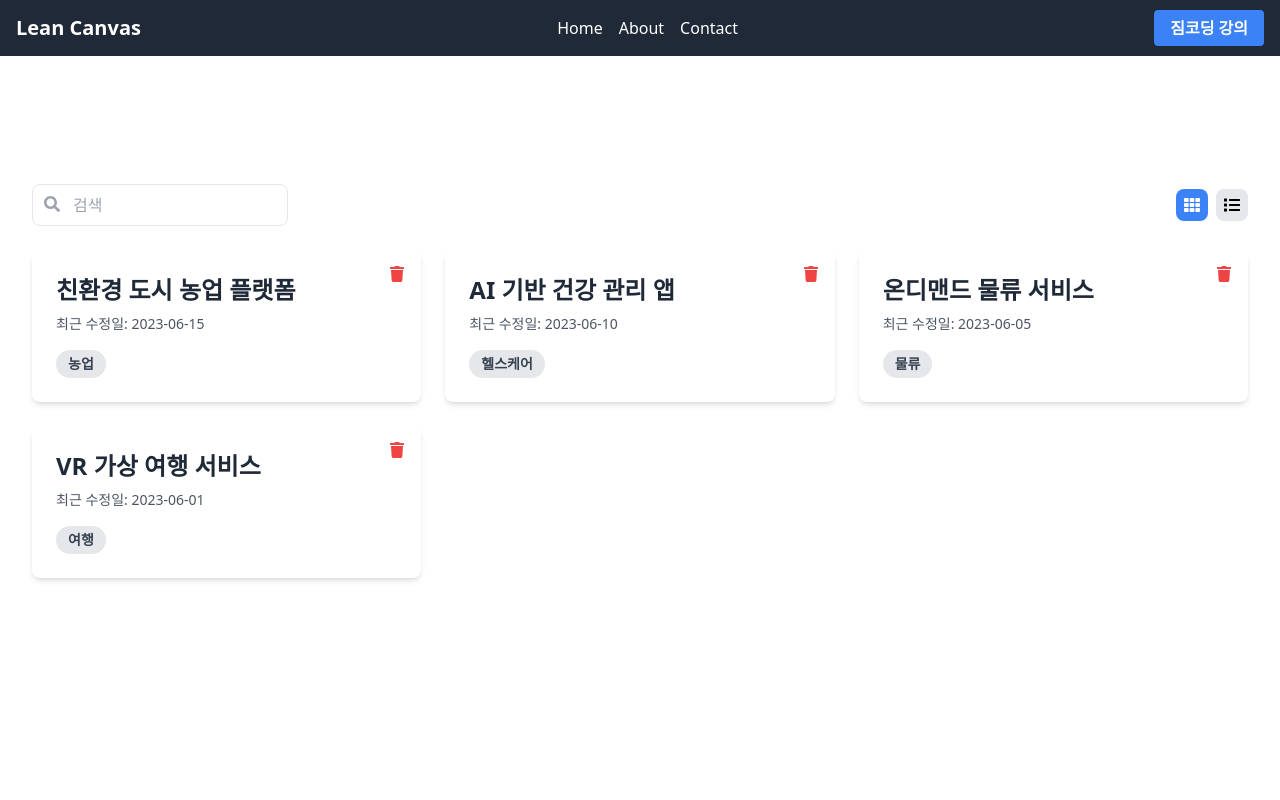
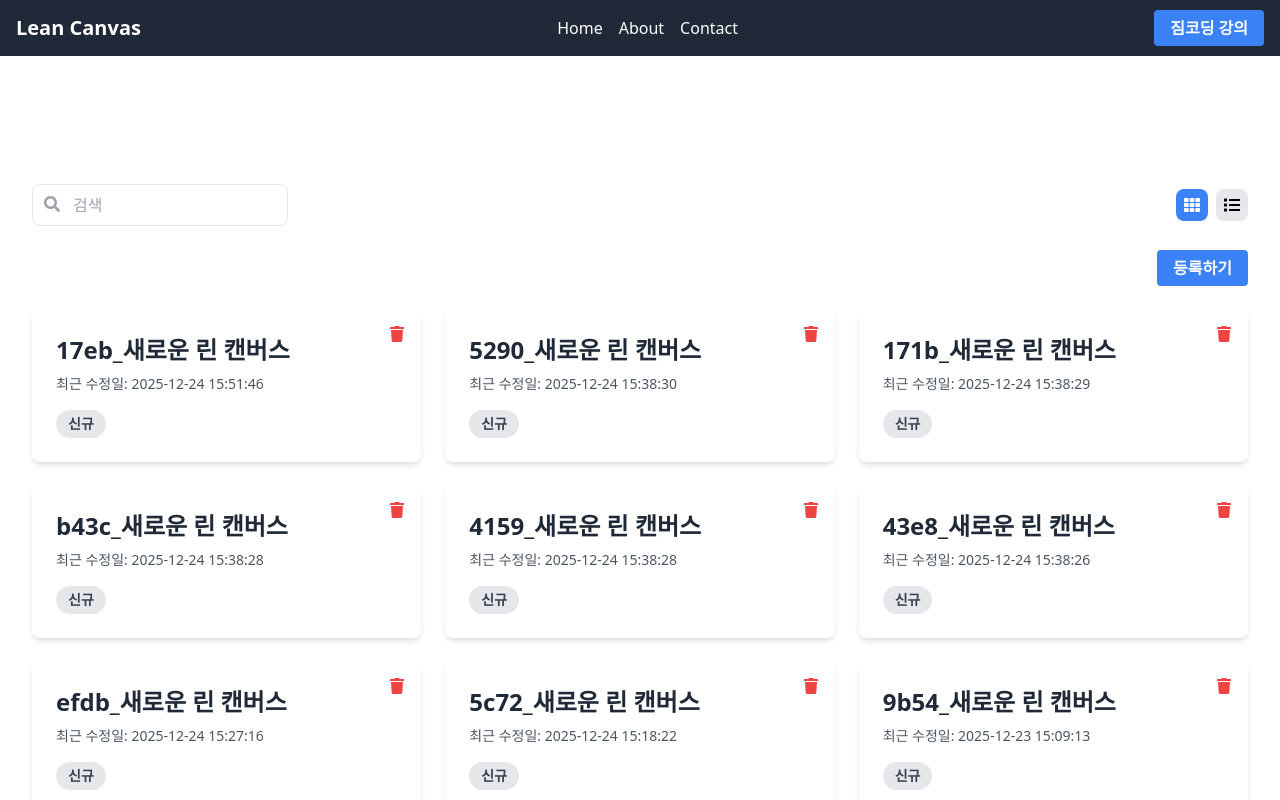
Before and after one commit to Yeahzzl/lean-canvas-react, a React (Vite) app: page / in a window 1280 px wide. Shown: the top 800 px of the page. Built offline with nearby package versions, Linux system fonts and the light colour scheme; data requests are answered from the project's data file.

Commit message:
77강 등록구현

```diff
--- a/api/canvas.js
+++ /dev/null
@@ -1,8 +0,0 @@
-import { canvases } from './http';
-
-// 가져오기
-export function getCanvases(params) {
-  return canvases.get('/', { params });
-}
-
-// 수정, 삭제, 등록 가능
--- a/data/db.json
+++ b/data/db.json
@@ -23,6 +23,66 @@
       "title": "VR 가상 여행 서비스",
       "lastModified": "2023-06-01",
       "category": "여행"
+    },
+    {
+      "title": "3d8c_새로운 린 캔버스",
+      "lastModified": "2025-12-23 15:08:56",
+      "category": "신규",
+      "id": 5
+    },
+    {
+      "title": "9b54_새로운 린 캔버스",
+      "lastModified": "2025-12-23 15:09:13",
+      "category": "신규",
+      "id": 6
+    },
+    {
+      "title": "5c72_새로운 린 캔버스",
+      "lastModified": "2025-12-24 15:18:22",
+      "category": "신규",
+      "id": 7
+    },
+    {
+      "title": "efdb_새로운 린 캔버스",
+      "lastModified": "2025-12-24 15:27:16",
+      "category": "신규",
+      "id": 8
+    },
+    {
+      "title": "43e8_새로운 린 캔버스",
+      "lastModified": "2025-12-24 15:38:26",
+      "category": "신규",
+      "id": 9
+    },
+    {
+      "title": "b43c_새로운 린 캔버스",
+      "lastModified": "2025-12-24 15:38:28",
+      "category": "신규",
+      "id": 10
+    },
+    {
+      "title": "4159_새로운 린 캔버스",
+      "lastModified": "2025-12-24 15:38:28",
+      "category": "신규",
+      "id": 11
+    },
+    {
+      "title": "171b_새로운 린 캔버스",
+      "lastModified": "2025-12-24 15:38:29",
+      "category": "신규",
+      "id": 12
+    },
+    {
+      "title": "5290_새로운 린 캔버스",
+      "lastModified": "2025-12-24 15:38:30",
+      "category": "신규",
+      "id": 13
+    },
+    {
+      "title": "17eb_새로운 린 캔버스",
+      "lastModified": "2025-12-24 15:51:46",
+      "category": "신규",
+      "id": 14
     }
   ]
 }
--- a/package.json
+++ b/package.json
@@ -15,6 +15,7 @@
   "dependencies": {
     "@tailwindcss/vite": "^4.1.17",
     "axios": "^1.13.2",
+    "dayjs": "^1.11.19",
     "json-server": "^0.17.4",
     "react": "^19.1.1",
     "react-dom": "^19.1.1",
--- /dev/null
+++ b/src/api/canvas.js
@@ -0,0 +1,27 @@
+import dayjs from 'dayjs';
+import { canvases } from './http';
+import { v4 as uuidv4 } from 'uuid';
+
+// 가져오기
+export function getCanvases(params) {
+  const payload = Object.assign(
+    {
+      _sort: 'lastModified',
+      _order: 'desc',
+    },
+    params,
+  );
+  return canvases.get('/', { params: payload });
+}
+
+// 등록
+export function createCanvas() {
+  const newCanvas = {
+    title: uuidv4().substring(0, 4) + '_새로운 린 캔버스',
+    lastModified: dayjs().format('YYYY-MM-DD HH:mm:ss'),
+    category: '신규',
+  };
+  return canvases.post('/', newCanvas);
+}
+
+// 삭제
--- /dev/null
+++ b/src/components/Button.jsx
@@ -0,0 +1,25 @@
+import { FaSpinner } from 'react-icons/fa';
+
+function Button({ loading = false, onClick, className, children }) {
+  const clazz = [
+    'bg-blue-500 hover:bg-blue-600 text-white font-bold py-1.5 px-4 rounded transition-colors duration-300 focus:outline-none focus:ring-2 focus:ring-blue-500 focus:ring-opacity-50',
+    className,
+  ].join('');
+  const handleClick = () => {
+    if (loading) {
+      return;
+    }
+    onClick();
+  };
+
+  return (
+    <button className={clazz} onClick={handleClick} disabled={loading}>
+      <span className="flex items-center justify-center">
+        {loading && <FaSpinner className="animate-spin mr-2" />}
+        {children}
+      </span>
+    </button>
+  );
+}
+
+export default Button;
--- /dev/null
+++ b/src/components/Error.jsx
@@ -0,0 +1,17 @@
+function Error({ message, onRetry }) {
+  return (
+    <div className="flex items-center justify-center">
+      <div className="text-center p-8">
+        <p className="text-xl font-semibold text-red-600 mb-4">{message}</p>
+        <button
+          onClick={onRetry}
+          className="px-4 py-2 bg-red-500 text-white rounded hover:bg-red-600 transition duration-300 focus:outline-none focus:ring-2 focus:ring-red-500 focus:ring-opacity-50"
+        >
+          재시도
+        </button>
+      </div>
+    </div>
+  );
+}
+
+export default Error;
--- a/src/components/Header.jsx
+++ b/src/components/Header.jsx
@@ -7,6 +7,7 @@ import {
   FaTimes,
 } from 'react-icons/fa';
 import { useNavigate, Link, NavLink } from 'react-router-dom';
+import Button from './Button';
 // import './Header.css';
 
 function Header() {
@@ -40,9 +41,7 @@ function Header() {
         <button className="md:hidden" onClick={toggleMenu}>
           <FaBars />
         </button>
-        <button className="hidden md:block bg-blue-500 hover:bg-blue-600 text-white font-bold py-1.5 px-4 rounded transition-colors duration-300 focus:outline-none focus:ring-2 focus:ring-blue-500 focus:ring-opacity-50">
-          짐코딩 강의
-        </button>
+        <Button className="hidden md:block">짐코딩 강의</Button>
       </div>
 
       {/* Mobile Menu */}
--- /dev/null
+++ b/src/components/Loading.jsx
@@ -0,0 +1,14 @@
+import { AiOutlineLoading3Quarters } from 'react-icons/ai';
+
+function Loading() {
+  return (
+    <div className="flex items-center justify-center ">
+      <div className="text-center">
+        <AiOutlineLoading3Quarters className="animate-spin text-6xl text-blue-500 mx-auto mb-4" />
+        <p className="text-xl font-semibold text-gray-700">Loading data...</p>
+      </div>
+    </div>
+  );
+}
+
+export default Loading;
--- a/src/pages/Home.jsx
+++ b/src/pages/Home.jsx
@@ -2,18 +2,33 @@ import { useEffect, useState } from 'react';
 import CanvasList from '../components/CanvasList';
 import SearchBar from '../components/SearchBar';
 import ViewToggle from '../components/ViewToggle';
-import { getCanvases } from '../../api/canvas';
+import Loading from '../components/Loading';
+import Error from '../components/Error';
+import { createCanvas, getCanvases } from '../api/canvas';
+import Button from '../components/Button';
 
 function Home() {
   const [searchText, setSearchText] = useState('');
   const [searchKeyword, setSearchKeyword] = useState('');
   const [isGridView, setIsGridView] = useState(true);
   const [data, setData] = useState([]);
+  const [isLoading, setIsLoading] = useState(true);
+  const [error, setError] = useState(null);
+  const [isLoadingCreate, setIsLoadingCreate] = useState(false);
 
   async function fetchData(params) {
+    try {
+      setIsLoading(true);
+      setError(null);
+      await new Promise(resolver => setTimeout(resolver, 1000));
       const response = await getCanvases(params);
       // console.log(response);
       setData(response.data);
+    } catch (err) {
+      setError(err);
+    } finally {
+      setIsLoading(false);
+    }
   }
 
   const handleDeleteItem = id => {
@@ -22,6 +37,19 @@ function Home() {
 
   const handleSearch = () => {
     setSearchKeyword(searchText);
+  };
+
+  const handleCreateCanvas = async () => {
+    try {
+      setIsLoadingCreate(true);
+      await new Promise(resolver => setTimeout(resolver, 1000));
+      await createCanvas();
+      fetchData({ title_like: searchText });
+    } catch (err) {
+      console.log(err.message);
+    } finally {
+      setIsLoadingCreate(false);
+    }
   };
 
   useEffect(() => {
@@ -48,12 +76,27 @@ function Home() {
         />
         <ViewToggle isGridView={isGridView} setIsGridView={setIsGridView} />
       </div>
+      <div className="flex justify-end mb-6">
+        <Button onClick={handleCreateCanvas} loading={isLoadingCreate}>
+          등록하기
+        </Button>
+      </div>
+
+      {isLoading && <Loading />}
+      {error && (
+        <Error
+          message={error.message}
+          onRetry={() => fetchData({ title_like: searchText })}
+        />
+      )}
+      {!isLoading && !error && (
         <CanvasList
           filteredData={data}
           searchText={searchText}
           isGridView={isGridView}
           onDeleteItem={handleDeleteItem}
         />
+      )}
     </div>
   );
 }
```
Also changed, not shown: src/api/http.js (renamed from api/http.js), 1 other file (tests, documents, lock files or other folders). Lines whose indentation alone changed are shown as unchanged.
